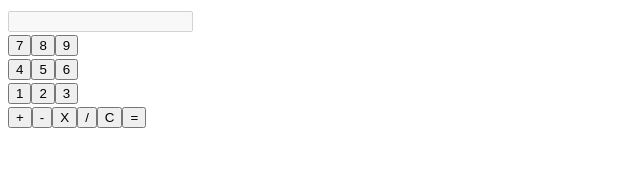
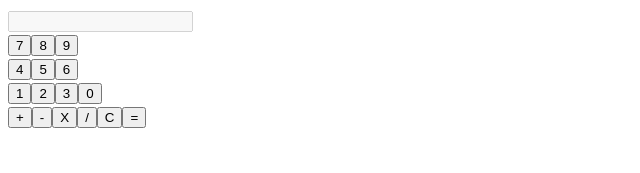
Before and after one commit to Atharv2005/calculator-app, a React (Vite) app: page / in a window 1280 px wide. Shown: the top 173 px of the page, without its empty margins (0-640 px from the left). Built offline with nearby package versions, Linux system fonts and the light colour scheme.

Commit message:
added 0, removed redendunt if statment

```diff
--- a/src/App.jsx
+++ b/src/App.jsx
@@ -78,7 +78,7 @@ function App() {
     if (operator !== null && displayOperads !== "") {
       const splitOperands = displayOperads.split(operator)
       const secOperand = parseFloat(splitOperands[1])
-      setOperand2(isNaN(secOperand) ? null : secOperand)
+      setOperand2(secOperand)
     }
   }, [operator, displayOperads])
 
@@ -111,6 +111,8 @@ function App() {
         <button value="1" onClick={() => handleButtonClick("1")} > 1</button >
         <button value="2" onClick={() => handleButtonClick("2")}> 2</button >
         <button value="3" onClick={() => handleButtonClick("3")}> 3</button >
+        <button value="0" onClick={() => handleButtonClick("0")}> 0</button >
+
       </div>
 
       <div>
```
